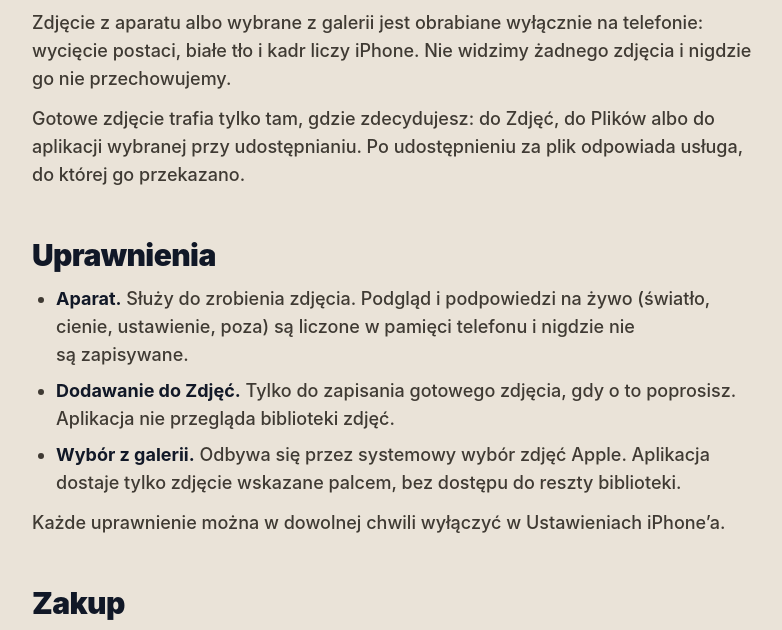
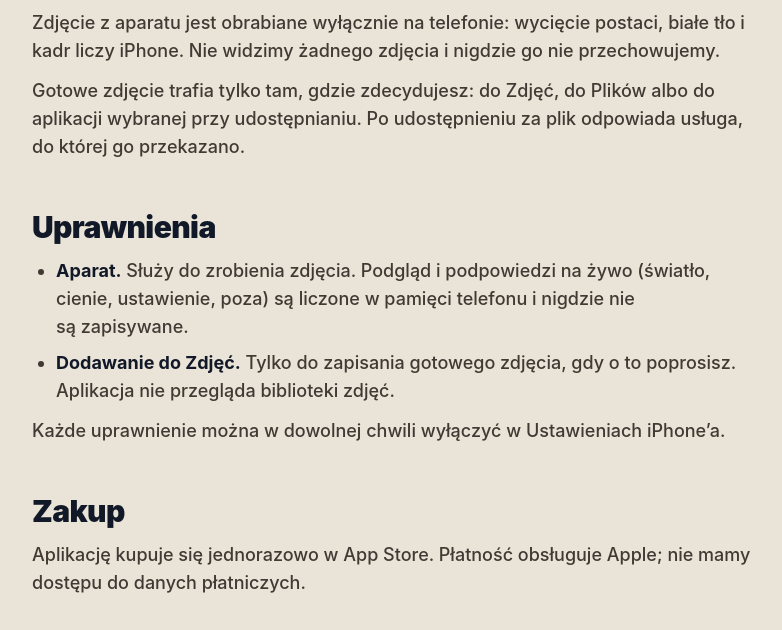
Before and after one commit to bashubb/idphoto, a plain HTML site: page privacy/index.html in a window 1280 px wide. Shown: the part 636-1266 px from the top of the page, without its empty margins (248-1030 px from the left). Drawn offline with Linux system fonts and the light colour scheme.

Commit message:
Strona: bez galerii, nowe ekrany aparatu, poprawiona polityka prywatności i pomoc
Aplikacja robi zdjęcie tylko aparatem: usunięto zdania o wyborze z galerii z polityki prywatności i z pomocy (pytanie o galerię ma teraz odpowiedź „Nie”), obrazy ekranu aparatu nie pokazują już przycisku galerii, nowy obraz do udostępniania.

```diff
--- a/privacy/index.html
+++ b/privacy/index.html
@@ -55,13 +55,12 @@
 <li>Aplikacja nie łączy się z internetem. Nic nie jest wysyłane, także do nas.</li>
 </ul>
 <h2>Zdjęcia</h2>
-<p>Zdjęcie z aparatu albo wybrane z galerii jest obrabiane wyłącznie na telefonie: wycięcie postaci, białe tło i kadr liczy iPhone. Nie widzimy żadnego zdjęcia i nigdzie go nie przechowujemy.</p>
+<p>Zdjęcie z aparatu jest obrabiane wyłącznie na telefonie: wycięcie postaci, białe tło i kadr liczy iPhone. Nie widzimy żadnego zdjęcia i nigdzie go nie przechowujemy.</p>
 <p>Gotowe zdjęcie trafia tylko tam, gdzie zdecydujesz: do Zdjęć, do Plików albo do aplikacji wybranej przy udostępnianiu. Po udostępnieniu za plik odpowiada usługa, do której go przekazano.</p>
 <h2>Uprawnienia</h2>
 <ul>
 <li><strong>Aparat.</strong> Służy do zrobienia zdjęcia. Podgląd i podpowiedzi na żywo (światło, cienie, ustawienie, poza) są liczone w pamięci telefonu i nigdzie nie są zapisywane.</li>
 <li><strong>Dodawanie do Zdjęć.</strong> Tylko do zapisania gotowego zdjęcia, gdy o to poprosisz. Aplikacja nie przegląda biblioteki zdjęć.</li>
-<li><strong>Wybór z galerii.</strong> Odbywa się przez systemowy wybór zdjęć Apple. Aplikacja dostaje tylko zdjęcie wskazane palcem, bez dostępu do reszty biblioteki.</li>
 </ul>
 <p>Każde uprawnienie można w dowolnej chwili wyłączyć w Ustawieniach iPhone’a.</p>
 <h2>Zakup</h2>
```
Also changed, not shown: support/index.html (+2 -2 lines), assets/media/phone-hint.webp, assets/media/phone-ready.webp, assets/social-preview.jpg.
